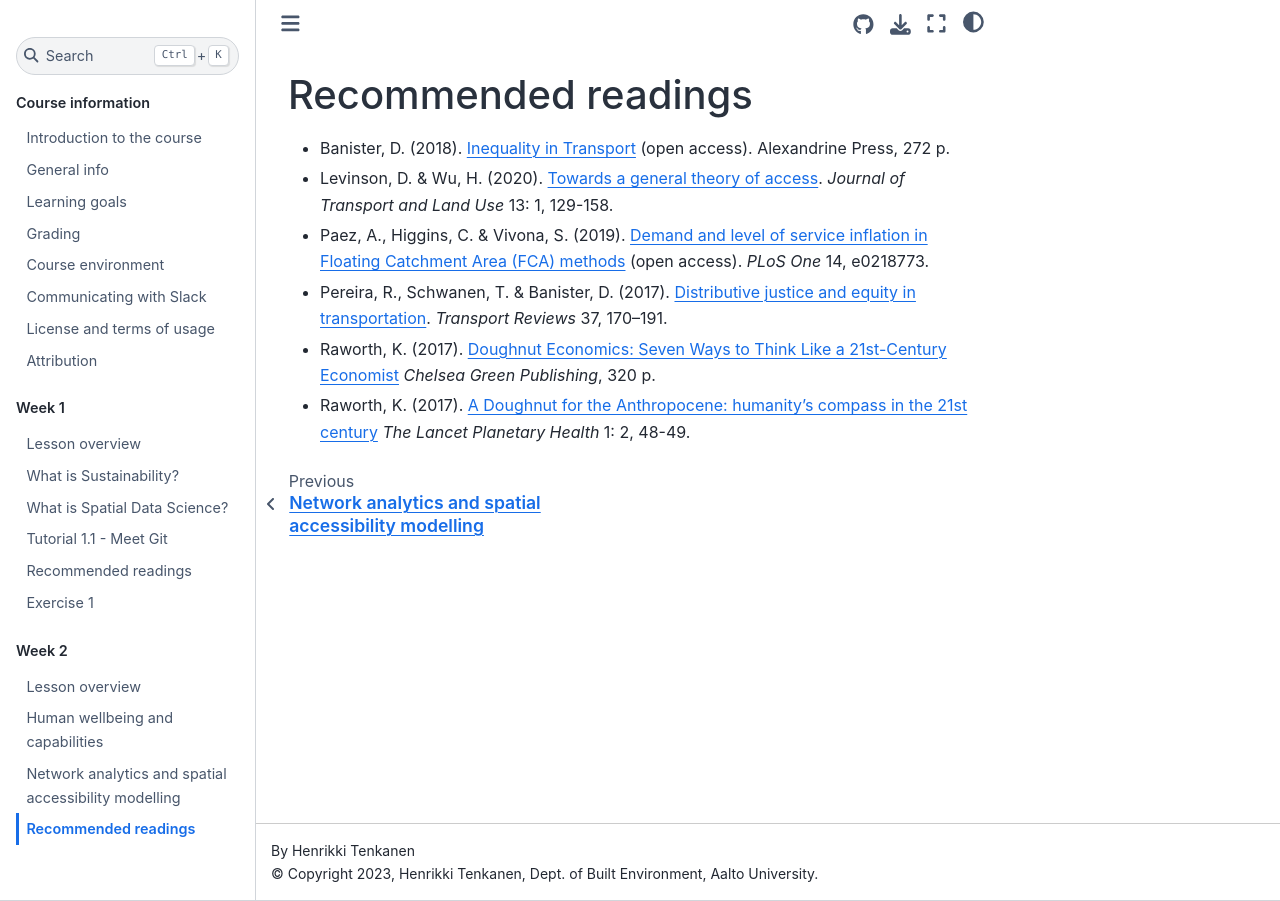
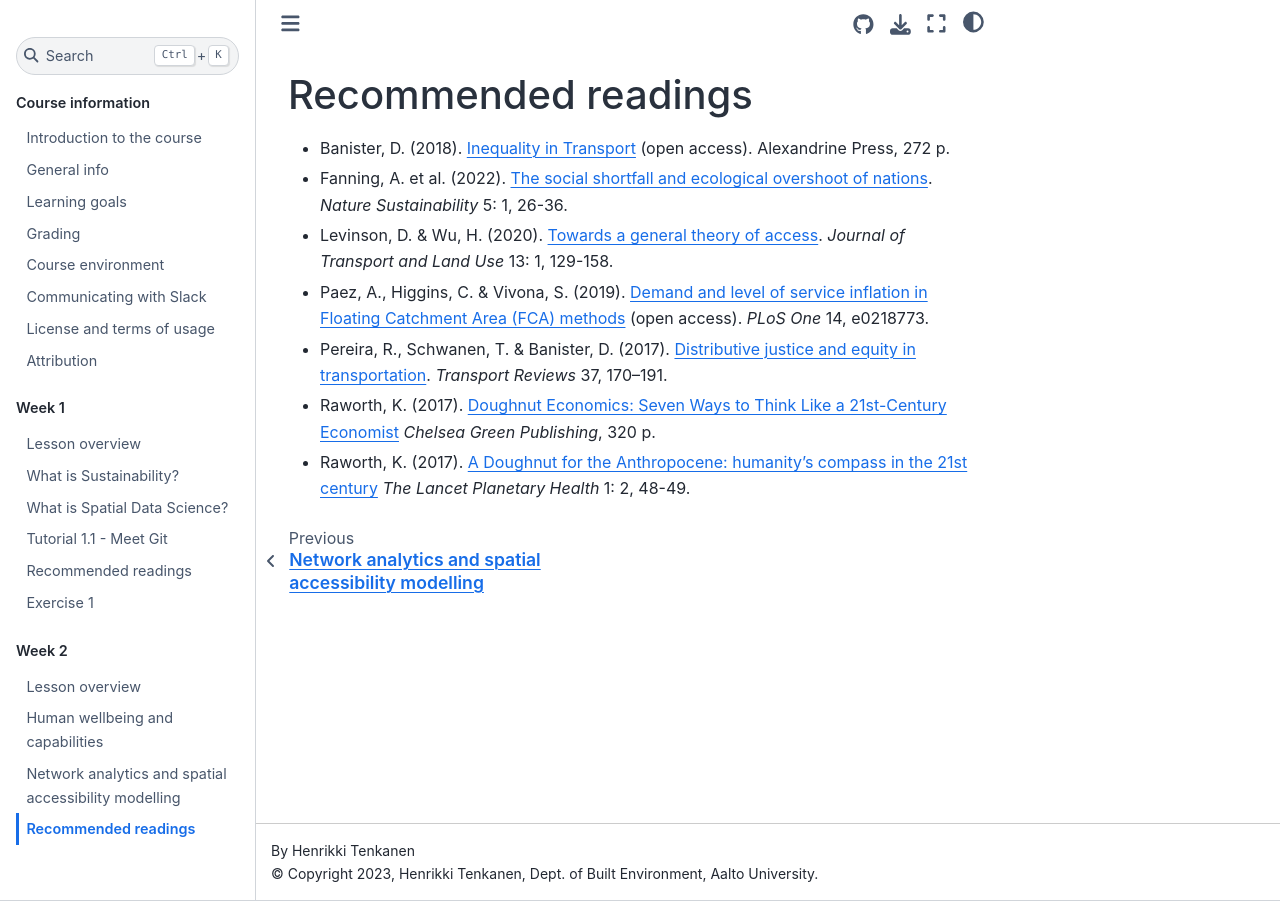
Before and after one commit to AaltoGIS/Sustainability-GIS, a Sphinx documentation site: the page built from source/lessons/L2/literature.rst, in a window 1280 px wide. Built offline with Sphinx 7.4.7 and the Sphinx Book theme 1.1.4, drawn with Linux system fonts in a browser that asks for light colours; pages that are not in the unit, such as notebooks, are missing from menus.

Commit message:
Add literature

```diff
--- a/source/lessons/L2/literature.rst
+++ b/source/lessons/L2/literature.rst
@@ -2,6 +2,7 @@ Recommended readings
 ====================
 
 - Banister, D. (2018). `Inequality in Transport <https://www.inequalityintransport.org.uk/exploring-transport-inequality>`__ (open access). Alexandrine Press, 272 p.
+- Fanning, A. et al. (2022). `The social shortfall and ecological overshoot of nations <https://www.nature.com/articles/s41893-021-00799-z>`__. *Nature Sustainability* 5: 1, 26-36.
 - Levinson, D. & Wu, H. (2020). `Towards a general theory of access <https://www.jtlu.org/index.php/jtlu/article/view/1660>`__. *Journal of Transport and Land Use* 13: 1, 129-158.
 - Paez, A., Higgins, C. & Vivona, S.  (2019). `Demand and level of service inflation in Floating Catchment Area (FCA) methods <https://doi.org/10.1371/journal.pone.0218773>`__ (open access). *PLoS One* 14, e0218773.
 - Pereira, R., Schwanen, T. & Banister, D. (2017). `Distributive justice and equity in transportation <https://www.tandfonline.com/doi/full/10.1080/01441647.2016.1257660>`__. *Transport Reviews* 37, 170–191.
```
